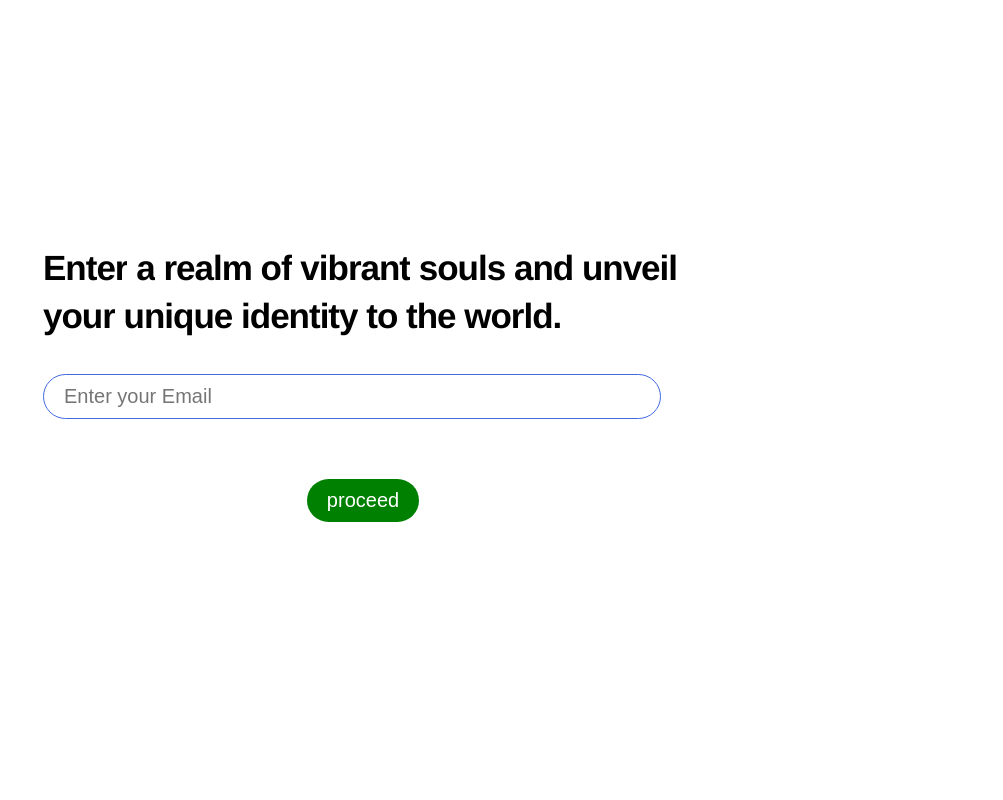
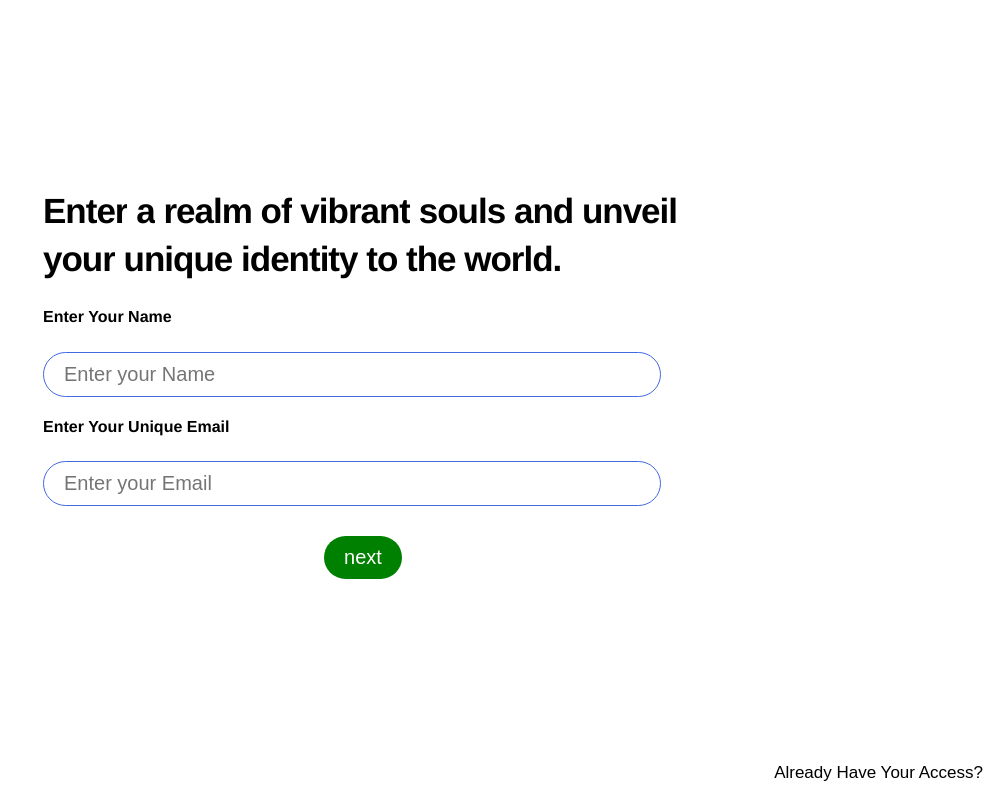
Before and after one commit to Saswat-Kumar-Pradhan/PEOPLE, a Django app: page /signup in a window 1280 px wide. Shown: the whole page, without its empty margins (277-1280 px from the left). Run offline with Django 5.2, Linux system fonts and the light colour scheme.

Commit message:
added otp page

```diff
--- a/PEOPLE/urls.py
+++ b/PEOPLE/urls.py
@@ -22,5 +22,6 @@
     path('admin/', admin.site.urls),
     path('', views.index, name='index'),
     path('signup', views.signup, name='signup'),
+    path('otp', views.otp, name='otp'),
     path('signin', views.signin, name='signin'),
 ]
--- a/app/static/css/signup.css
+++ b/app/static/css/signup.css
@@ -82,6 +82,18 @@
     border: 1px solid red;
     animation: 4s input-box ease-in-out forwards;
 }
+#name_input{
+  width: 90%;
+  border-radius: 25px;
+  border: none;
+  font-size: 20px;
+  font-family: Arial, Helvetica, sans-serif;
+  text-decoration: none;
+  margin: 0px 0px;
+  padding: 10px 20px;
+  border: 1px solid royalblue;
+  animation: 4s input-box ease-in-out forwards;
+}
 @keyframes input-box {
     0%{
         opacity: 0;
--- a/app/templates/index.html
+++ b/app/templates/index.html
@@ -11,6 +11,7 @@
 </head>
 <body>
     <div class="container">
+      <div class="logo"><img src="{% static 'images/people.png' %}" alt=""></div>
         <h1>
           <div class="animation">
             <div class="animation-left"><span>PEOPLE</span></div>
--- a/app/templates/signin.html
+++ b/app/templates/signin.html
@@ -15,7 +15,7 @@
             <h1 class="swift-up-text2">Unlocking Your Digital Identity, Enter your Security Key One.</h1>
         <input type="password" name="" id="password_input" placeholder="Enter your Password">
         </div>
-        <div class="row"><button type="submit" class="proceed" onclick="view_password()">proceed</button></div>
+        <div class="row"><button type="submit" class="proceed" onclick="view_password()">next</button></div>
         <div class="row"><button type="submit" class="proceed" >proceed</button> </div>
         <div class="footer">
             <a href="{% url 'signup' %}">Dont Have Your Access?</a>
--- a/app/templates/signup.html
+++ b/app/templates/signup.html
@@ -10,13 +10,20 @@
 <body>
     <section class="container">
 		<h1 class="swift-up-text">Enter a realm of vibrant souls and unveil your unique identity to the world.</h1>
-        <input type="text" name="" id="email_input" placeholder="Enter your Email">
+        <h4 class="swift-up-text">Enter Your Name</h4>
+        <input type="text" name="" id="name_input" placeholder="Enter your Name">
+        <h4 class="swift-up-text">Enter Your Unique Email</h4>
+        <input type="text" name="" id="name_input" placeholder="Enter your Email">
         <div class="heading2">
-            <h1 class="swift-up-text2">Strengthen Your Digital Citadel with Our Unyielding Guardian.</h1>
-        <input type="password" name="" id="password_input" placeholder="Enter your Password">
+            <br><h1 class="swift-up-text2">Strengthen Your Digital Citadel with Our Unyielding Guardian.</h1>
+            <h4 class="swift-up-text2">Enter a Security Password.</h4>
+        <input type="password" name="" id="password_input" placeholder="Enter your Password" style="margin-top: 0px;">
         </div>
-        <div class="row"><button type="submit" class="proceed" onclick="view_password()">proceed</button></div>
+        <div class="row"><button type="submit" class="proceed" onclick="view_password()">next</button></div>
         <div class="row"><button type="submit" class="proceed" >proceed</button> </div>
+        <div class="footer">
+            <a href="{% url 'signin' %}">Already Have Your Access?</a>
+        </div>
 	</section>
     <script>
         let swiftUpElements = document.querySelectorAll('.swift-up-text');
--- a/app/views.py
+++ b/app/views.py
@@ -8,5 +8,8 @@
 def signup(request):
     return render(request, 'signup.html')
 
+def otp(request):
+    return render(request, 'otp.html')
+
 def signin(request):
     return render(request, 'signin.html')
```
Also changed, not shown: app/static/css/index.css (+18 -0 lines), app/templates/otp.html (added, +38 -0 lines), app/static/images/people.png (added).
